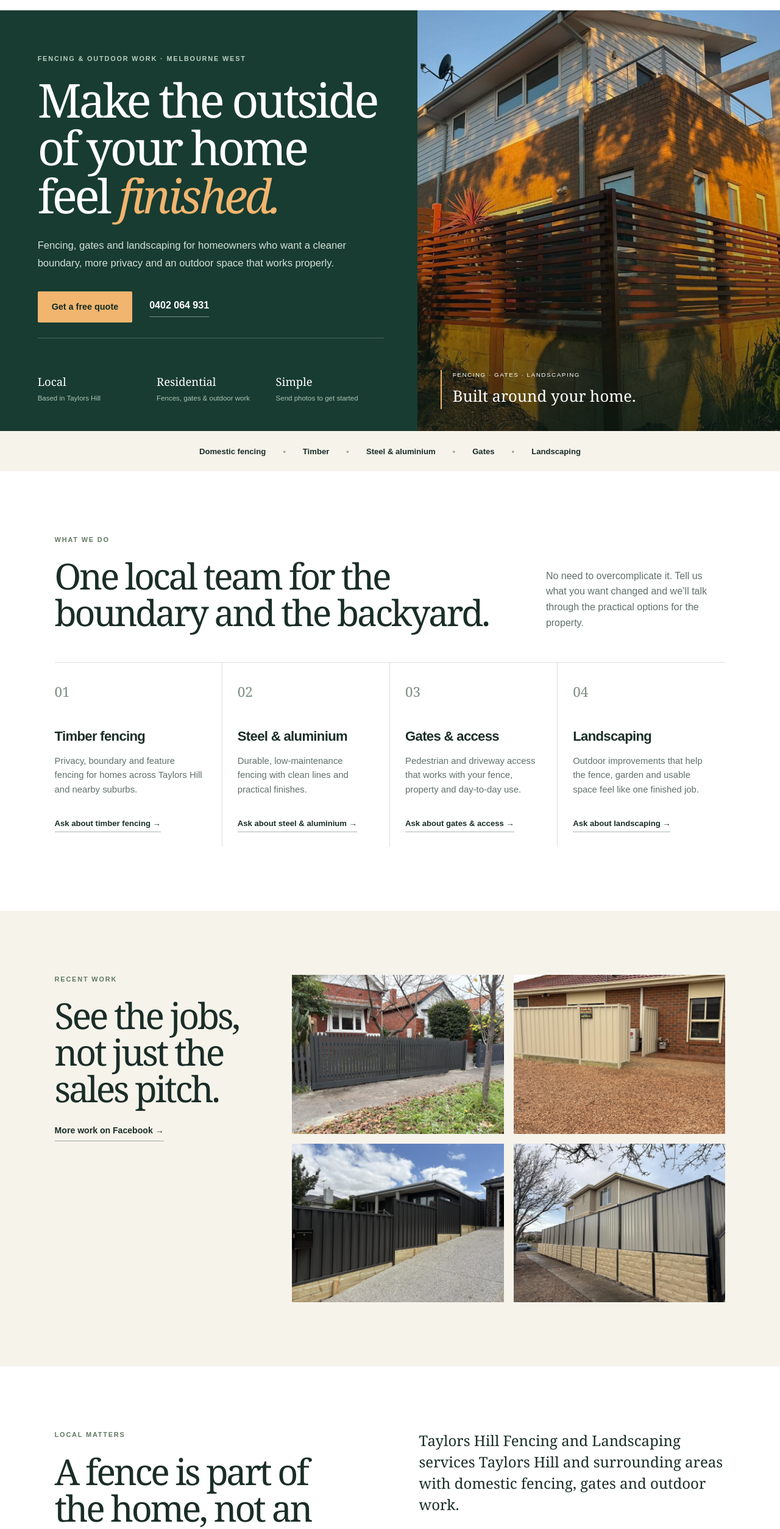
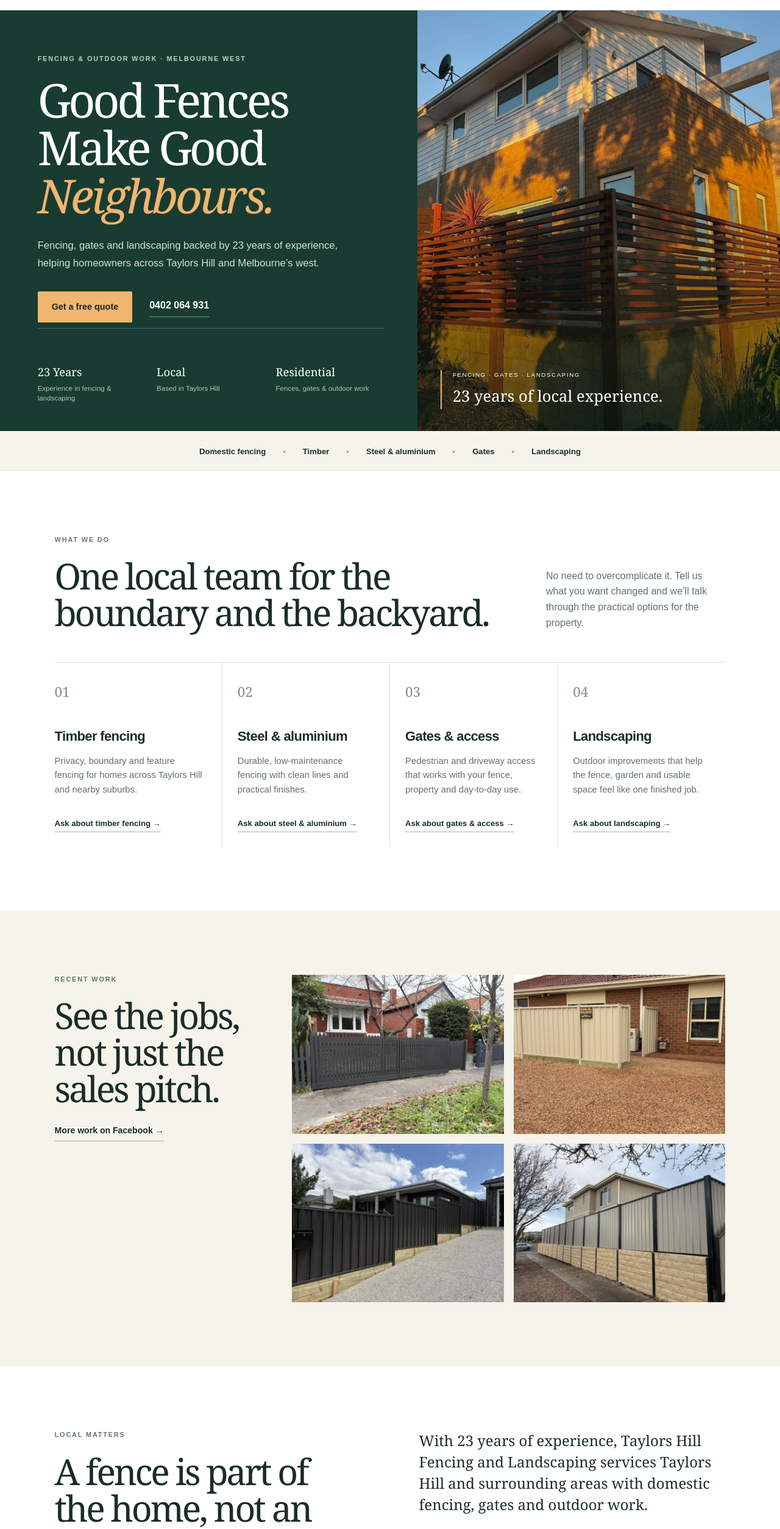
Before and after one commit to esketit3020/taylors-hill-fencing-and-landscaping, a Next.js app: page / in a window 1280 px wide. Shown: the part 105-2613 px from the top of the page at 61% size. Built offline with nearby package versions, Linux system fonts and the light colour scheme.

Commit message:
Add tagline and 23 years experience

```diff
--- a/app/page.tsx
+++ b/app/page.tsx
@@ -69,19 +69,19 @@ export default function Home() {
         <section className="hero">
           <div className="hero__copy">
             <p className="eyebrow">FENCING & OUTDOOR WORK · MELBOURNE WEST</p>
-            <h1>Make the outside of your home feel <em>finished.</em></h1>
+            <h1>Good Fences Make Good <em>Neighbours.</em></h1>
             <p className="hero__lead">
-              Fencing, gates and landscaping for homeowners who want a cleaner boundary,
-              more privacy and an outdoor space that works properly.
+              Fencing, gates and landscaping backed by 23 years of experience,
+              helping homeowners across Taylors Hill and Melbourne’s west.
             </p>
             <div className="hero__actions">
               <a className="button button--accent" href="#contact">Get a free quote</a>
               <a className="phone-link" href="tel:+61402064931">0402 064 931</a>
             </div>
             <div className="hero__proof">
+              <div><strong>23 Years</strong><span>Experience in fencing & landscaping</span></div>
               <div><strong>Local</strong><span>Based in Taylors Hill</span></div>
               <div><strong>Residential</strong><span>Fences, gates & outdoor work</span></div>
-              <div><strong>Simple</strong><span>Send photos to get started</span></div>
             </div>
           </div>
 
@@ -95,7 +95,7 @@ export default function Home() {
             <div className="hero__scrim" />
             <div className="hero__caption">
               <span>FENCING · GATES · LANDSCAPING</span>
-              <strong>Built around your home.</strong>
+              <strong>23 years of local experience.</strong>
             </div>
           </div>
         </section>
@@ -185,8 +185,8 @@ export default function Home() {
           </div>
           <div className="about__copy">
             <p className="lead-copy">
-              Taylors Hill Fencing and Landscaping services Taylors Hill and surrounding areas with
-              domestic fencing, gates and outdoor work.
+              With 23 years of experience, Taylors Hill Fencing and Landscaping services Taylors Hill
+              and surrounding areas with domestic fencing, gates and outdoor work.
             </p>
             <p>
               Whether you need more privacy, a cleaner street frontage or a practical gate, the first
```
